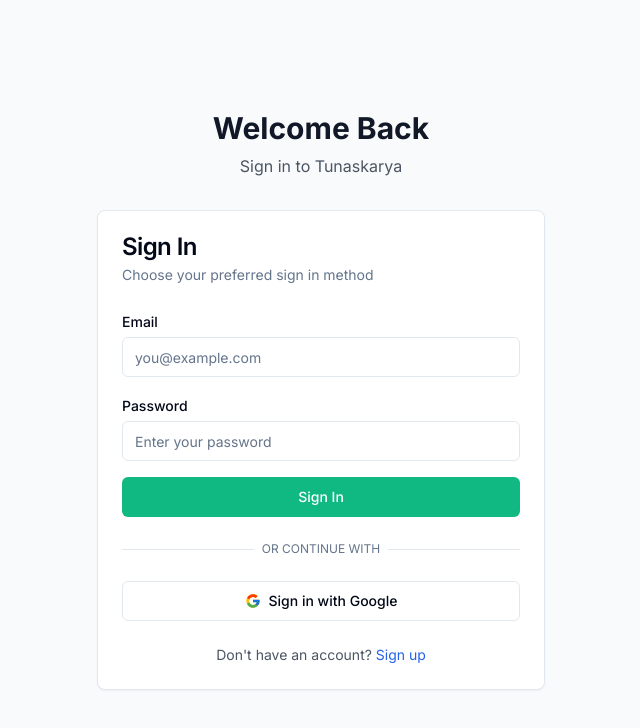
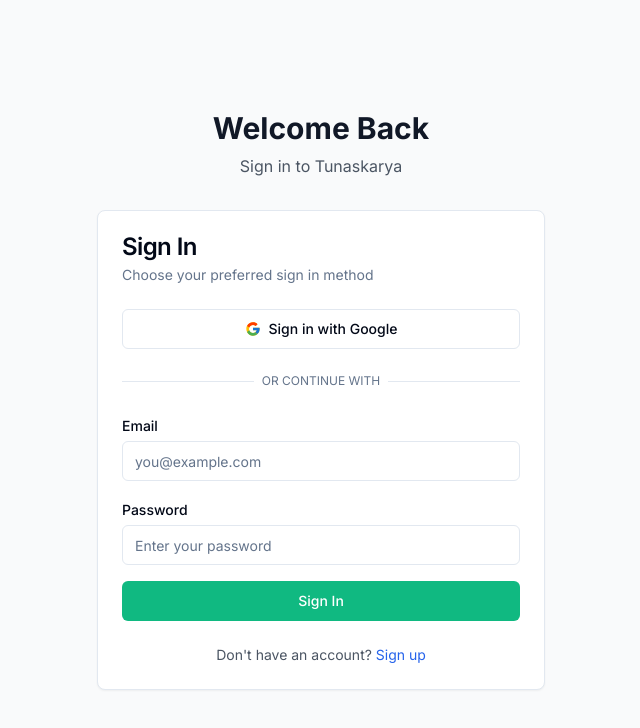
Before and after one commit to hellogunawan99/landingpage-corporation, a Next.js app: page /auth/login in a window 1280 px wide. Shown: the top 728 px of the page, without its empty margins (319-959 px from the left). Built offline with nearby package versions, Linux system fonts and the light colour scheme.

Commit message:
fix: Switch Google login to redirect method instead of popup

```diff
--- a/app/auth/login/page.tsx
+++ b/app/auth/login/page.tsx
@@ -1,6 +1,6 @@
 "use client";
 
-import { useState } from "react";
+import { useState, useEffect } from "react";
 import Link from "next/link";
 import { Button } from "@/components/ui/button";
 import { Input } from "@/components/ui/input";
@@ -13,10 +13,52 @@
   const [email, setEmail] = useState("");
   const [password, setPassword] = useState("");
   const [loading, setLoading] = useState(false);
+  const [googleLoading, setGoogleLoading] = useState(false);
   const [message, setMessage] = useState("");
 
   const showMessage = (msg: string) => {
     setMessage(msg);
+  };
+
+  useEffect(() => {
+    handleGoogleRedirectCallback();
+  }, []);
+
+  const handleGoogleRedirectCallback = async () => {
+    const params = new URLSearchParams(window.location.search);
+    if (params.get("google") === "callback") {
+      setGoogleLoading(true);
+      try {
+        const { auth, getRedirectResult } = await import("@/firebase");
+        const result = await getRedirectResult(auth);
+
+        if (result && result.user) {
+          const userEmail = result.user.email;
+          const userName = result.user.displayName;
+
+          const res = await fetch("/api/auth/google-login", {
+            method: "POST",
+            headers: { "Content-Type": "application/json" },
+            body: JSON.stringify({ email: userEmail, name: userName }),
+          });
+
+          const data = await res.json();
+
+          if (data.success && data.user) {
+            localStorage.setItem("currentUser", JSON.stringify(data.user));
+            if (data.user.role === "ADMIN") {
+              window.location.href = "/admin/dashboard";
+            } else {
+              window.location.href = "/";
+            }
+            return;
+          }
+        }
+      } catch (err) {
+        console.error("Google redirect error:", err);
+      }
+      setGoogleLoading(false);
+    }
   };
 
   const handleEmailLogin = async (e: React.FormEvent) => {
@@ -30,7 +72,6 @@
       try {
         await signInWithEmailAndPassword(auth, email, password);
       } catch (firebaseError: any) {
-        // Firebase authentication failed - show specific Firebase error
         const errorCode = firebaseError.code;
 
         if (errorCode === "auth/user-not-found" || errorCode === "auth/invalid-credential") {
@@ -43,8 +84,6 @@
           showMessage("Please enter a valid email address");
         } else if (errorCode === "auth/network-request-failed") {
           showMessage("Network error. Please check your connection.");
-        } else if (errorCode === "auth/popup-closed-by-user") {
-          showMessage("");
         } else {
           showMessage("Login failed. Please check your credentials.");
         }
@@ -52,7 +91,6 @@
         return;
       }
 
-      // Step 2: Firebase auth succeeded - now check our database
       const res = await fetch("/api/auth/login", {
         method: "POST",
         headers: { "Content-Type": "application/json" },
@@ -67,7 +105,6 @@
         return;
       }
 
-      // Step 3: Store user info and redirect
       if (data.user) {
         localStorage.setItem("currentUser", JSON.stringify(data.user));
       }
@@ -85,53 +122,29 @@
   };
 
   const handleGoogleLogin = async () => {
-    setLoading(true);
+    setGoogleLoading(true);
     setMessage("");
 
     try {
-      const { auth, signInWithPopup, googleProvider } = await import("@/firebase");
-      const result = await signInWithPopup(auth, googleProvider);
-
-      // Get user info from Firebase result
-      const userEmail = result.user.email;
-      const userName = result.user.displayName;
-
-      // Update our database
-      const res = await fetch("/api/auth/google-login", {
-        method: "POST",
-        headers: { "Content-Type": "application/json" },
-        body: JSON.stringify({
-          email: userEmail,
-          name: userName,
-        }),
-      });
-
-      const data = await res.json();
-
-      if (data.success && data.user) {
-        localStorage.setItem("currentUser", JSON.stringify(data.user));
-
-        if (data.user.role === "ADMIN") {
-          window.location.href = "/admin/dashboard";
-        } else {
-          window.location.href = "/";
-        }
-      } else {
-        showMessage(data.error || "Failed to login. Please try again.");
-        setLoading(false);
-      }
+      const { auth, signInWithRedirect, googleProvider } = await import("@/firebase");
+      await signInWithRedirect(auth, googleProvider);
     } catch (err: any) {
       console.error("Google login error:", err);
-      if (err.code === "auth/popup-blocked") {
-        showMessage("Popup was blocked. Please allow popups and try again.");
-      } else if (err.code === "auth/popup-closed-by-user") {
-        setMessage("");
-      } else {
-        showMessage("Google login failed. Please try again.");
-      }
-      setLoading(false);
+      showMessage("Google login failed. Please try again.");
+      setGoogleLoading(false);
     }
   };
+
+  if (googleLoading) {
+    return (
+      <div className="min-h-screen flex items-center justify-center bg-gray-50">
+        <div className="text-center">
+          <Loader2 className="h-8 w-8 animate-spin text-blue-600 mx-auto" />
+          <p className="mt-4 text-gray-600">Completing Google sign-in...</p>
+        </div>
+      </div>
+    );
+  }
 
   return (
     <div className="min-h-screen flex items-center justify-center bg-gray-50 py-12 px-4">
@@ -152,6 +165,32 @@
                 {message}
               </div>
             )}
+
+            <Button
+              type="button"
+              variant="outline"
+              onClick={handleGoogleLogin}
+              disabled={googleLoading}
+              className="w-full"
+            >
+              {googleLoading ? (
+                <Loader2 className="mr-2 h-4 w-4 animate-spin" />
+              ) : (
+                <FcGoogle className="mr-2 h-4 w-4" />
+              )}
+              Sign in with Google
+            </Button>
+
+            <div className="relative">
+              <div className="absolute inset-0 flex items-center">
+                <span className="w-full border-t" />
+              </div>
+              <div className="relative flex justify-center text-xs uppercase">
+                <span className="bg-background px-2 text-muted-foreground">
+                  Or continue with
+                </span>
+              </div>
+            </div>
 
             <form onSubmit={handleEmailLogin} className="space-y-4">
               <div>
@@ -194,32 +233,6 @@
               </Button>
             </form>
 
-            <div className="relative">
-              <div className="absolute inset-0 flex items-center">
-                <span className="w-full border-t" />
-              </div>
-              <div className="relative flex justify-center text-xs uppercase">
-                <span className="bg-background px-2 text-muted-foreground">
-                  Or continue with
-                </span>
-              </div>
-            </div>
-
-            <Button
-              type="button"
-              variant="outline"
-              onClick={handleGoogleLogin}
-              disabled={loading}
-              className="w-full"
-            >
-              {loading ? (
-                <Loader2 className="mr-2 h-4 w-4 animate-spin" />
-              ) : (
-                <FcGoogle className="mr-2 h-4 w-4" />
-              )}
-              Sign in with Google
-            </Button>
-
             <p className="text-center text-sm text-gray-600">
               Don't have an account?{" "}
               <Link href="/auth/register" className="text-blue-600 hover:underline">
```
